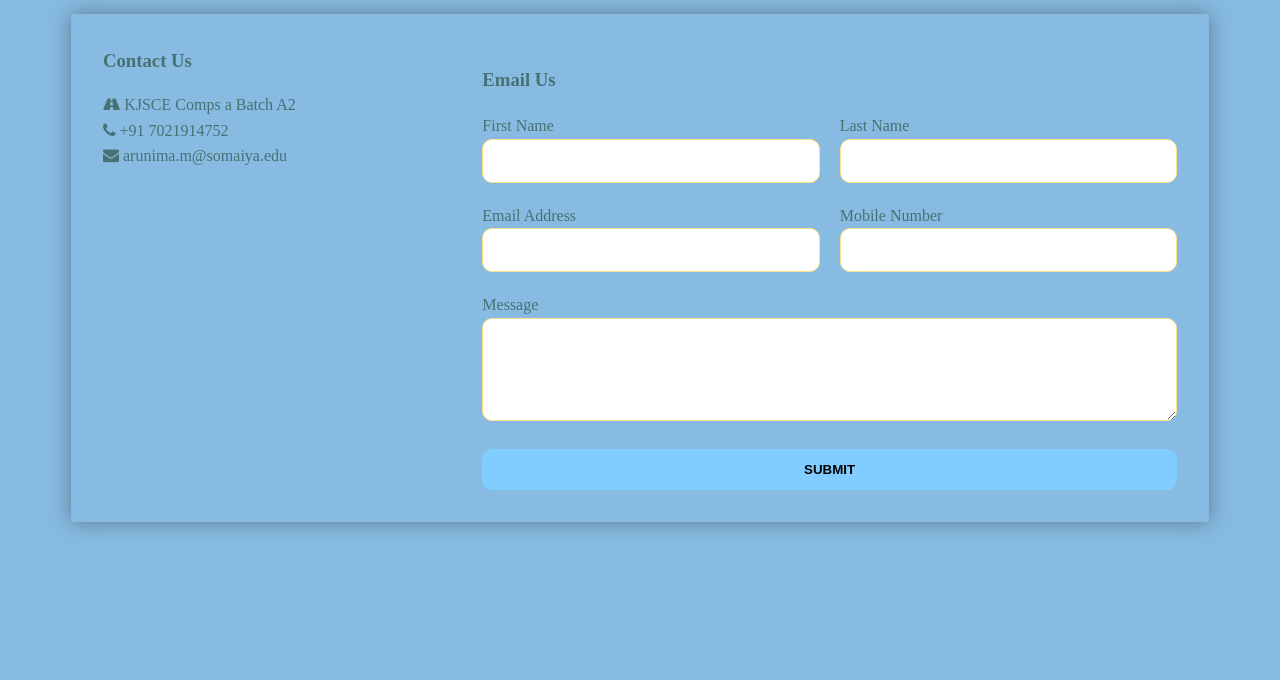
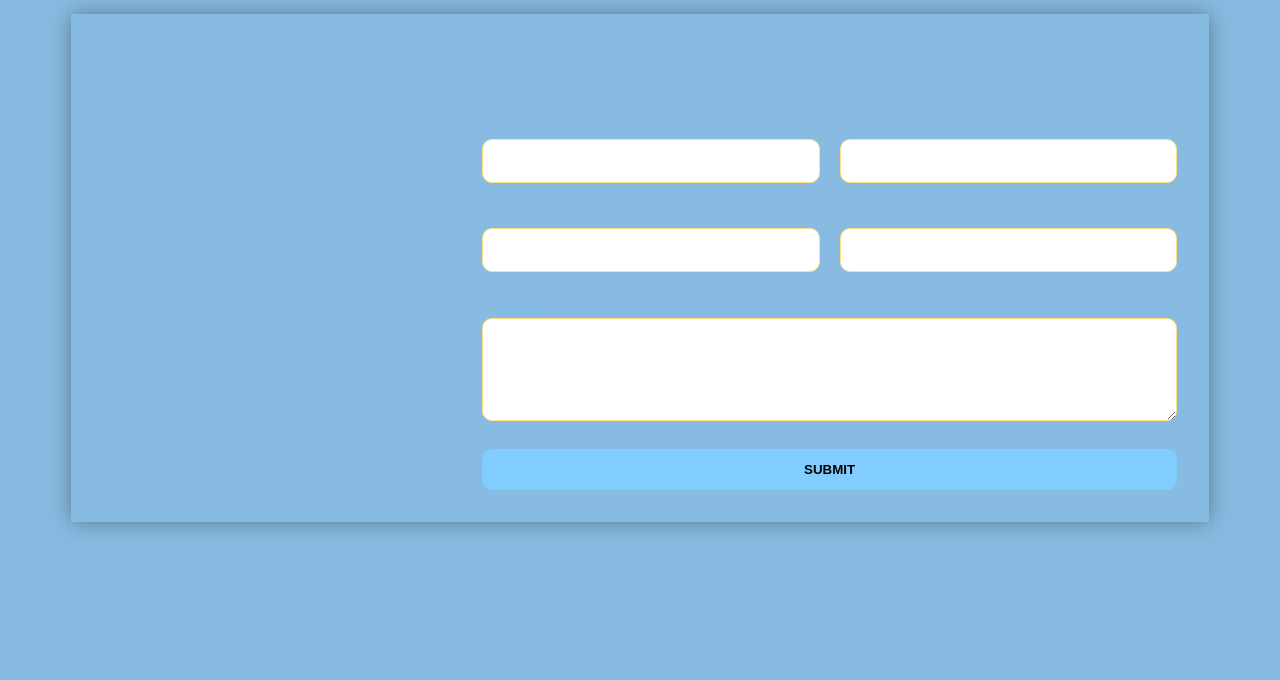
Before and after one commit to Arunima33123/Feedback, a plain HTML site: page index.html in a window 1280 px wide. Shown: the part 120-800 px from the top of the page. Drawn offline with nearby package versions, Linux system fonts and the light colour scheme.

Commit message:
Update style.css

```diff
--- a/style.css
+++ b/style.css
@@ -4,7 +4,7 @@
 
 body{
   background:#87bbe1;
-  color:#487174;
+  color:#87bbe1;
   line-height:1.6;
   font-family: 'Times New Roman', Tahoma, Geneva, Verdana, sans-serif;
   padding:1em;
```
